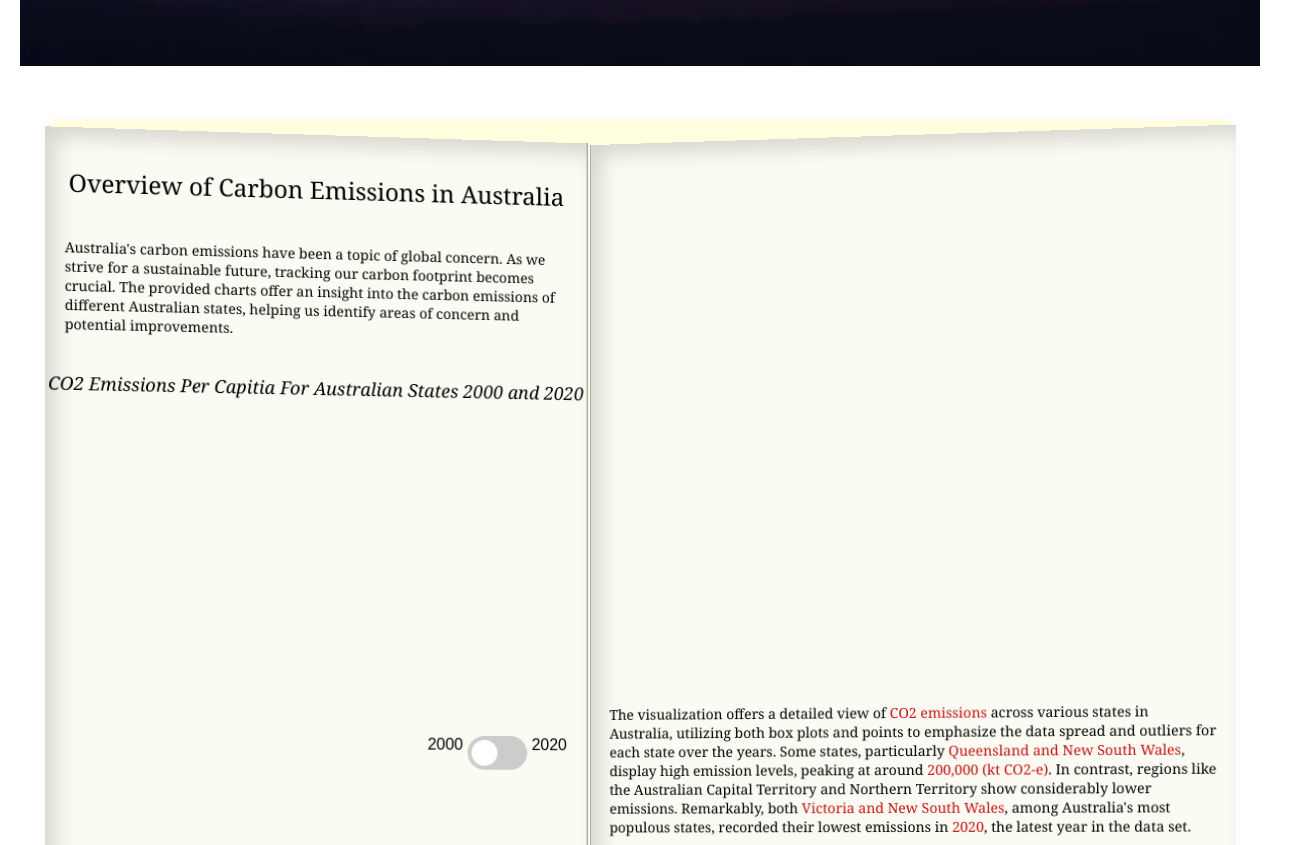
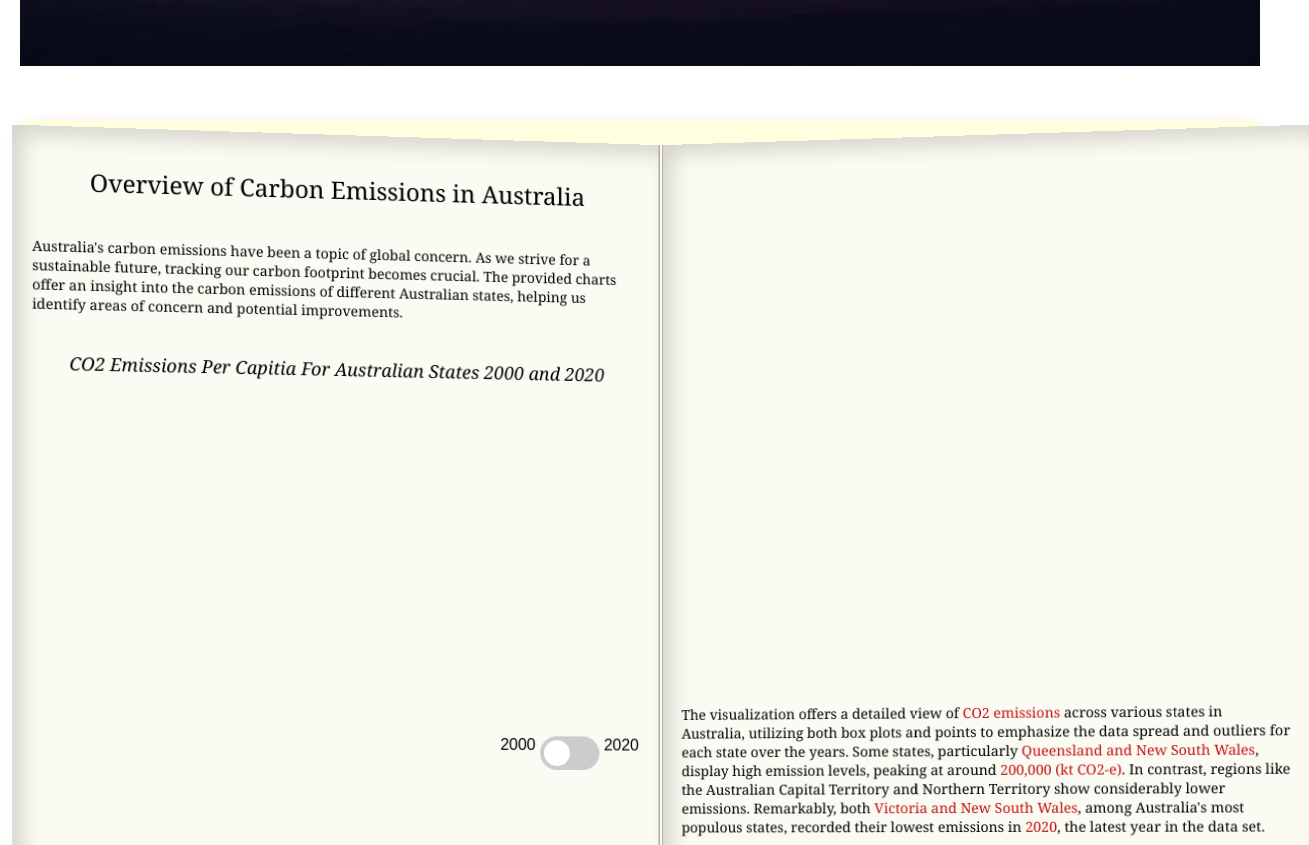
Before and after one commit to mars0003/FIT3179_DV_2, a plain HTML site: page index.html in a window 1280 px wide. Shown: the part 684-1529 px from the top of the page, 1309 px wide, since content can reach past the window. Drawn offline with nearby package versions, Linux system fonts and the light colour scheme; a script that the page names is missing.

Commit message:
fixed display error

```diff
--- a/css/styles.css
+++ b/css/styles.css
@@ -24,8 +24,8 @@ body {
     padding-left: 20px;
     padding-right: 20px;
     padding-bottom: 10px;
-    height: 95%;
-    width: 95%;
+    height: 450px;
+    width: 600px;
     overflow: visible;
 }
 .map2 {
@@ -203,7 +203,7 @@ body {
 }
 .book-page {
     display: flex;
-    width: 95%;
+    width: 100%;
     height: 1500px;
     background-color: #ffffe0;
     margin: 20px auto;
@@ -212,7 +212,7 @@ body {
 }
 .book-page1 {
     display: flex;
-    width: 95%;
+    width: 100%;
     height: 1500px;
     background-color: #ffffe0;
     margin: 20px auto;
```
